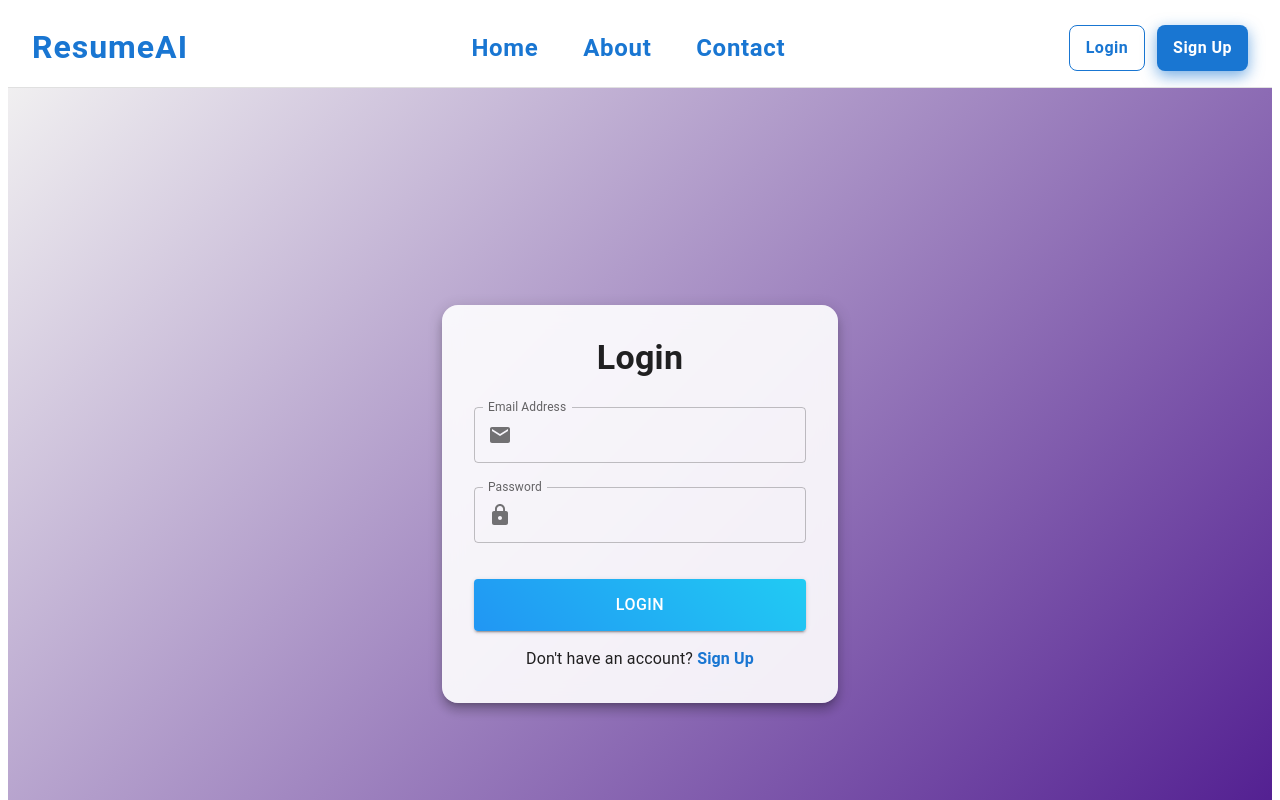
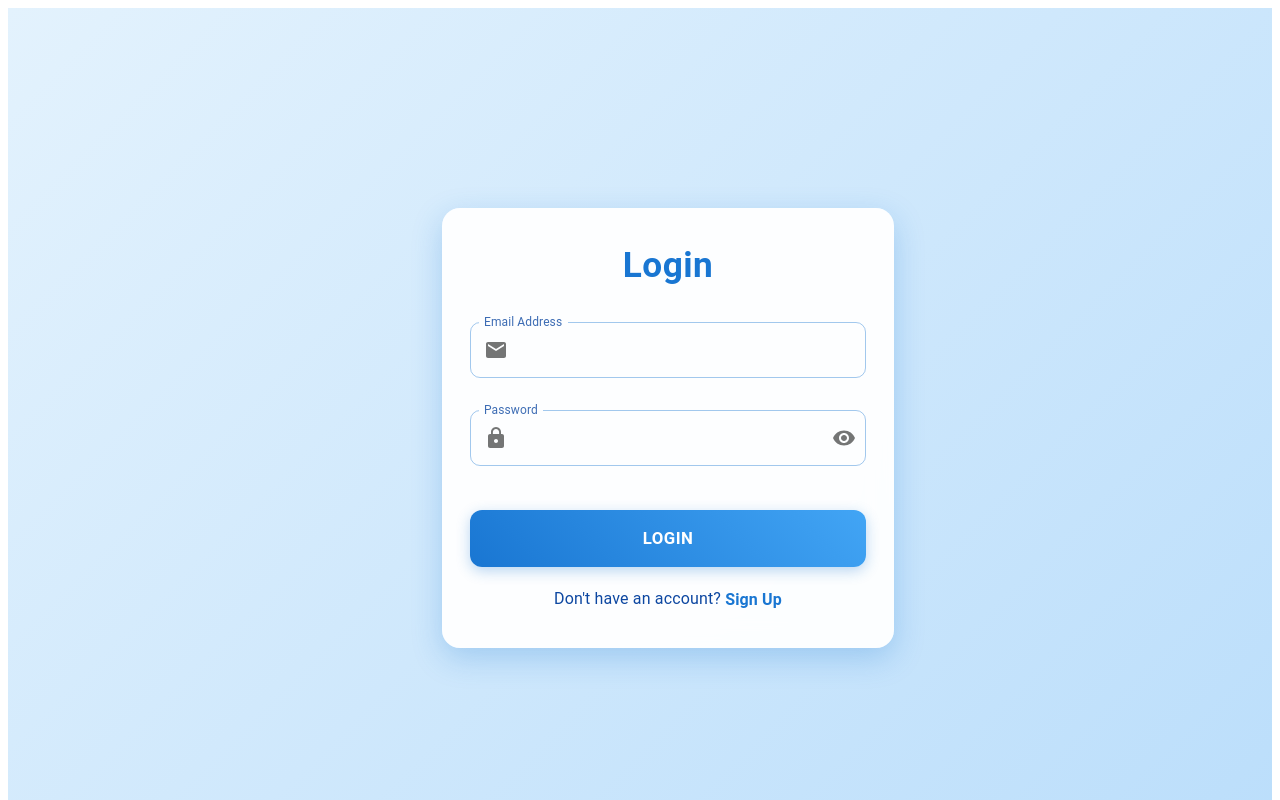
Before and after one commit to GirishAhire/ResumeAI, a Next.js app: page /login in a window 1280 px wide. Shown: the top 800 px of the page. Built offline with nearby package versions, Linux system fonts and the light colour scheme.

Commit message:
Login updated

```diff
--- a/src/app/contact/page.jsx
+++ b/src/app/contact/page.jsx
@@ -10,6 +10,8 @@ import {
     Button,
 } from "@mui/material";
 import styles from "./contact.style";
+import Footer from "../components/Footer";
+import Navbar from "../components/Navbar";
 
 export default function ContactUs() {
     const [formData, setFormData] = useState({
@@ -70,6 +72,8 @@ export default function ContactUs() {
     }, [submitted]);
 
     return (
+        <>
+            <Navbar />
             <Box>
                 {/* Hero Section */}
                 <Box sx={styles.pageHero}>
@@ -187,5 +191,7 @@ export default function ContactUs() {
                     </Box>
                 </Container>
             </Box>
+            <Footer />
+        </>
     );
 }
--- a/src/app/layout.jsx
+++ b/src/app/layout.jsx
@@ -1,6 +1,4 @@
 import { Geist, Geist_Mono } from "next/font/google";
-import Navbar from "./components/Navbar";  // adjust path as needed
-import Footer from "./components/Footer";  // adjust path as needed
 
 const geistSans = Geist({
   variable: "--font-geist-sans",
@@ -24,9 +22,7 @@ export default function RootLayout({ children }) {
         className={`${geistSans.variable} ${geistMono.variable} antialiased`}
         style={{ display: "flex", flexDirection: "column",}}
       >
-        <Navbar />
         <main style={{ flexGrow: 1 }}>{children}</main>
-        <Footer />
       </body>
     </html>
   );
--- a/src/app/login/page.jsx
+++ b/src/app/login/page.jsx
@@ -1,5 +1,5 @@
 "use client";
-import React from "react";
+import React, { useState } from "react"; // ✅ add useState
 import {
     Box,
     Button,
@@ -8,9 +8,10 @@ import {
     Typography,
     Paper,
     InputAdornment,
+    IconButton,
     Link,
 } from "@mui/material";
-import { Email, Lock } from "@mui/icons-material";
+import { Email, Lock, Visibility, VisibilityOff } from "@mui/icons-material"; // ✅ add icons
 import { useForm } from "react-hook-form";
 import { yupResolver } from "@hookform/resolvers/yup";
 import * as yup from "yup";
@@ -25,6 +26,8 @@ const schema = yup.object().shape({
 
 export default function LoginPage() {
     const router = useRouter();
+    const [showPassword, setShowPassword] = useState(false); // ✅ state for toggle
+
     const {
         register,
         handleSubmit,
@@ -35,8 +38,6 @@ export default function LoginPage() {
 
     const onSubmit = (data) => {
         const existingUsers = JSON.parse(localStorage.getItem("users")) || [];
-
-        // Find user by email
         const foundUser = existingUsers.find((user) => user.email === data.email);
 
         if (!foundUser) {
@@ -44,17 +45,14 @@ export default function LoginPage() {
             return;
         }
 
-        // Check password
         if (foundUser.password !== data.password) {
             alert("Incorrect password. Please try again.");
             return;
         }
 
-        // Save current user session
         localStorage.setItem("currentUser", JSON.stringify(foundUser));
-
         alert("Login successful!");
-        router.push("/dashboard"); // redirect after login
+        router.push("/dashboard");
     };
 
     return (
@@ -83,10 +81,10 @@ export default function LoginPage() {
                             }}
                         />
 
-                        {/* Password */}
+                        {/* ✅ Updated Password with toggle */}
                         <TextField
                             label="Password"
-                            type="password"
+                            type={showPassword ? "text" : "password"}
                             fullWidth
                             {...register("password")}
                             error={!!errors.password}
@@ -98,6 +96,13 @@ export default function LoginPage() {
                                         <Lock />
                                     </InputAdornment>
                                 ),
+                                endAdornment: (
+                                    <InputAdornment position="end">
+                                        <IconButton onClick={() => setShowPassword(!showPassword)} edge="end">
+                                            {showPassword ? <VisibilityOff /> : <Visibility />}
+                                        </IconButton>
+                                    </InputAdornment>
+                                ),
                             }}
                         />
 
@@ -105,10 +110,14 @@ export default function LoginPage() {
                             Login
                         </Button>
 
-                        {/* Switch to Signup */}
                         <Typography sx={loginStyles.switchText}>
                             Don't have an account?{" "}
-                            <Link component="button" onClick={() => router.push("/signup")} underline="hover" sx={loginStyles.link}>
+                            <Link
+                                component="button"
+                                onClick={() => router.push("/signup")}
+                                underline="hover"
+                                sx={loginStyles.link}
+                            >
                                 Sign Up
                             </Link>
                         </Typography>
--- a/src/app/login/style.js
+++ b/src/app/login/style.js
@@ -1,41 +1,99 @@
 export const loginStyles = {
     root: {
         minHeight: "100vh",
-        background: "linear-gradient(135deg, #2121, #4a148c)",
+        background: "linear-gradient(135deg, #e3f2fd 0%, #bbdefb 100%)", // same as about hero
         display: "flex",
         alignItems: "center",
         justifyContent: "center",
-        padding: "16px",
+        padding: "20px",
     },
     paper: {
-        padding: "32px",
-        borderRadius: "16px",
-        backdropFilter: "blur(10px)",
-        background: "rgba(255, 255, 255, 0.9)",
+        width: "100%",
+        maxWidth: "420px", // keeps it responsive
+        padding: "36px 28px",
+        borderRadius: "18px",
+        backdropFilter: "blur(12px)",
+        background: "rgba(255, 255, 255, 0.95)", // glassmorphism effect
+        boxShadow: "0 10px 30px rgba(25, 118, 210, 0.25)", // soft floating card
+        color: "#0d47a1",
+        transition: "all 0.3s ease",
     },
     title: {
         fontWeight: "bold",
-        marginBottom: "8px",
+        marginBottom: "18px",
+        fontSize: "2.2rem",
+        textAlign: "center",
+        color: "#1976d2", // primary heading
+        letterSpacing: "0.5px",
     },
     form: {
         marginTop: "16px",
+        display: "flex",
+        flexDirection: "column",
     },
     textField: {
-        marginTop: "12px",
-        marginBottom: "12px",
+        marginTop: "16px",
+        marginBottom: "16px",
+        "& .MuiInputBase-root": {
+            color: "#0d47a1",
+            borderRadius: "10px",
+        },
+        "& .MuiOutlinedInput-notchedOutline": {
+            borderColor: "rgba(25,118,210,0.4)",
+            transition: "all 0.3s ease",
+        },
+        "&:hover .MuiOutlinedInput-notchedOutline": {
+            borderColor: "#1976d2",
+        },
+        "& .MuiInputLabel-root": {
+            color: "rgba(13,71,161,0.8)",
+        },
     },
     button: {
-        marginTop: "24px",
-        padding: "12px 0",
-        fontSize: "1rem",
-        background: "linear-gradient(45deg, #2196F3, #21CBF3)",
+        marginTop: "28px",
+        padding: "14px 0",
+        fontSize: "1.05rem",
+        fontWeight: "bold",
+        borderRadius: "12px",
+        color: "#fff",
+        background: "linear-gradient(45deg, #1976d2, #42a5f5)", // blue gradient
+        boxShadow: "0 4px 14px rgba(25, 118, 210, 0.3)",
+        transition: "all 0.3s ease",
+        "&:hover": {
+            background: "linear-gradient(45deg, #1565c0, #1e88e5)",
+            boxShadow: "0 8px 22px rgba(25, 118, 210, 0.45)",
+            transform: "translateY(-2px)", // smooth lift
+        },
     },
     switchText: {
-        marginTop: "16px",
+        marginTop: "20px",
         textAlign: "center",
+        fontSize: "1rem",
+        color: "#0d47a1",
     },
     link: {
         fontWeight: "bold",
         cursor: "pointer",
+        color: "#1976d2",
+        transition: "all 0.2s ease",
+        "&:hover": {
+            textDecoration: "underline",
+            color: "#0d47a1",
+        },
+    },
+
+    // 🔹 Responsive tweaks
+    "@media (max-width: 600px)": {
+        paper: {
+            padding: "28px 20px",
+            borderRadius: "14px",
+        },
+        title: {
+            fontSize: "1.8rem",
+        },
+        button: {
+            fontSize: "0.95rem",
+            padding: "12px 0",
+        },
     },
 };
```
Also changed, not shown: src/app/about/page.jsx (+7 -0 lines), src/app/page.jsx (+26 -10 lines). Lines whose indentation alone changed are shown as unchanged.
